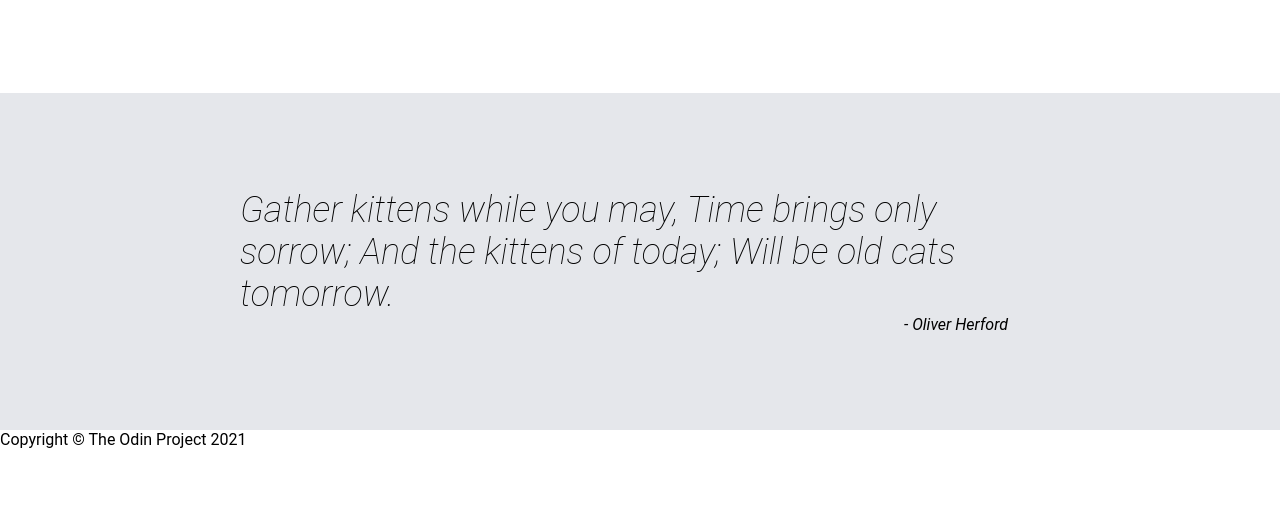
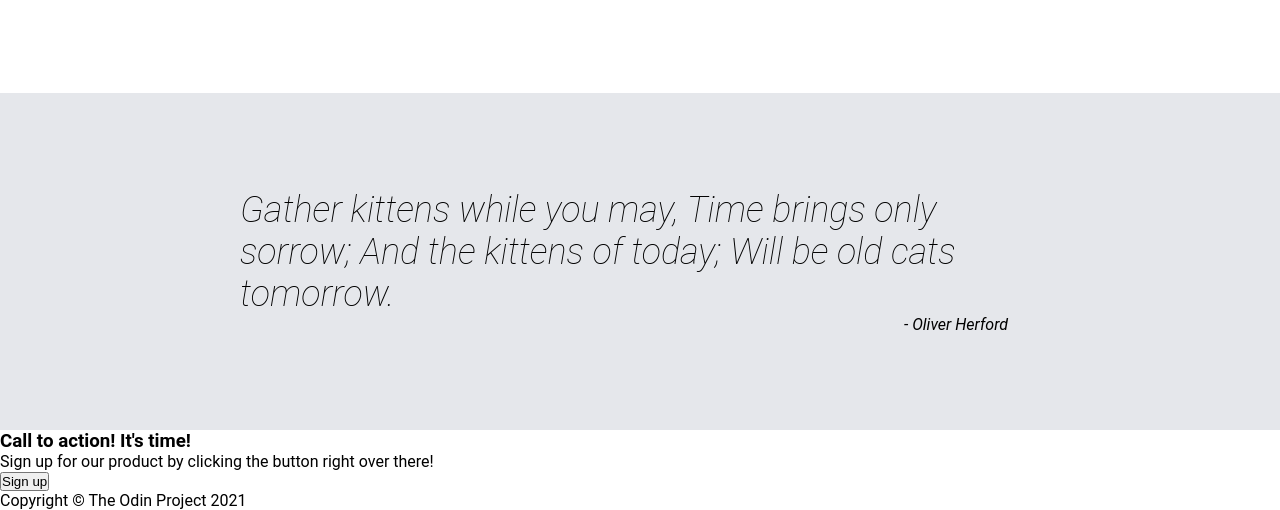
Before and after one commit to Shifardd/landing-page, a plain HTML site: page index.html in a window 1280 px wide. Shown: the part 1042-1552 px from the top of the page. Before the commit the page ends 1491 px from the top, so only its background shows below. Drawn offline with Linux system fonts and the light colour scheme.

Commit message:
Add sign up section

```diff
--- a/index.html
+++ b/index.html
@@ -57,6 +57,17 @@
         <cite>- Oliver Herford</cite>
       </div>
     </div>
+    <div class="content4">
+      <div class="modal">
+        <div class="left">
+          <h3>Call to action! It's time!</h3>
+          <p>Sign up for our product by clicking the button right over there!</p>
+        </div>
+        <div class="right">
+          <button>Sign up</button>
+        </div>
+      </div>
+    </div>
   </main>
   <footer>
     Copyright &copy The Odin Project 2021
```
